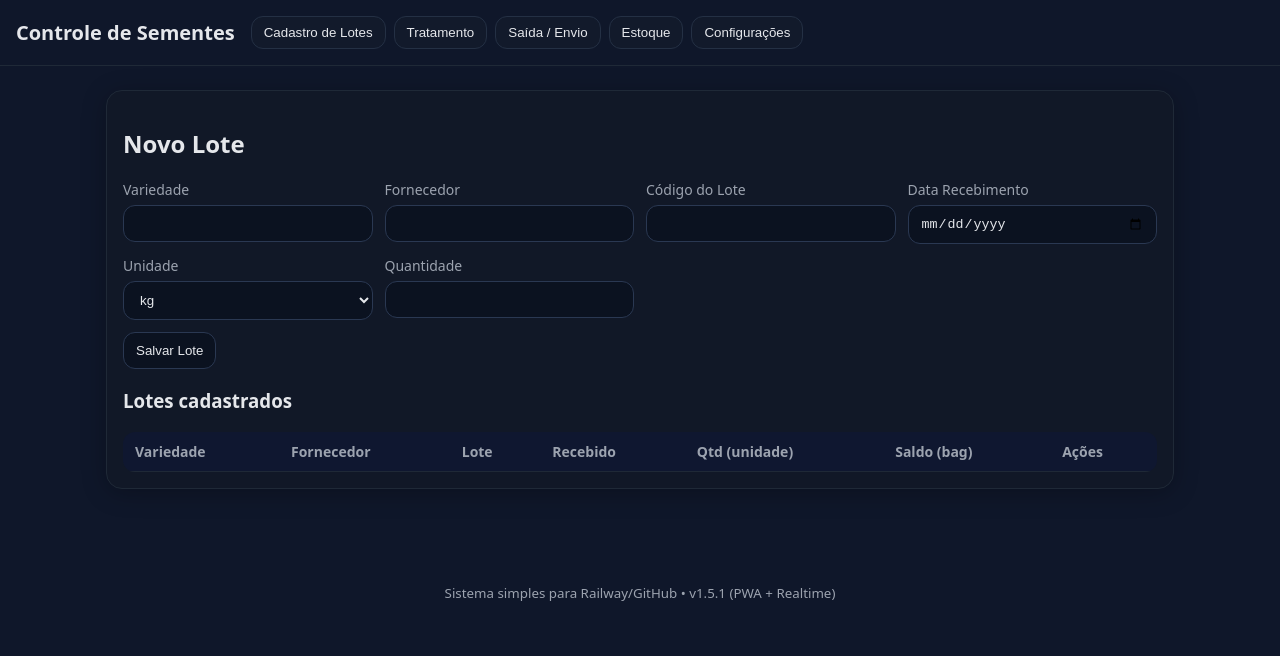
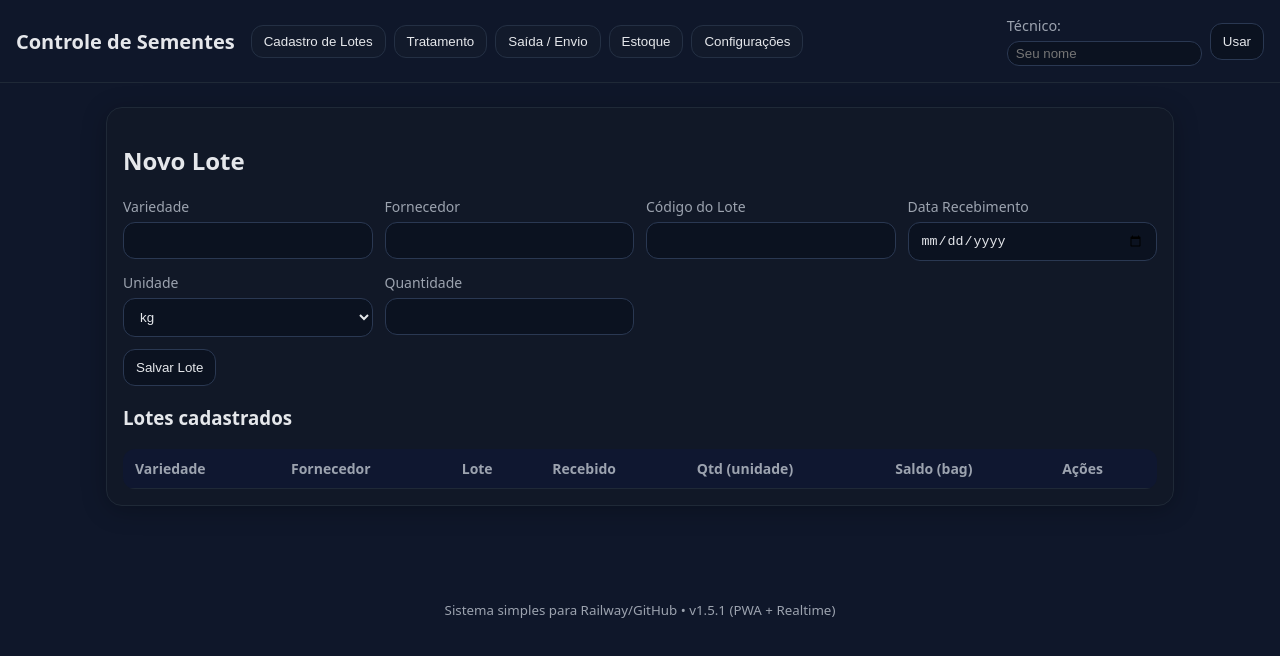
Before and after one commit to andreylson12/controle-sementes, a website: page public/index.html in a window 1280 px wide. Drawn offline with nearby package versions, Linux system fonts and the light colour scheme; no server answers.

Commit message:
Update index.html

```diff
--- a/public/index.html
+++ b/public/index.html
@@ -19,7 +19,13 @@
       <button class="tab-btn" data-tab="estoque">Estoque</button>
       <button class="tab-btn" data-tab="config">Configurações</button>
     </nav>
-  </header>
+  <div style="margin-left:auto; display:flex; gap:.5rem; align-items:center">
+  <label style="font-size:.9rem">Técnico:
+    <input id="techName" placeholder="Seu nome" style="padding:.25rem .5rem" />
+  </label>
+  <button id="saveTech" type="button">Usar</button>
+</div>
+</header>
 
   <main>
     <section id="cadastro" class="tab active">
@@ -158,5 +164,6 @@
       navigator.serviceWorker.register("serviceWorker.js?v=1.5.1").catch(console.error);
     }
   </script>
+<div id="toasts" style="position:fixed; right:1rem; bottom:1rem; z-index:9999"></div>
 </body>
 </html>
```
